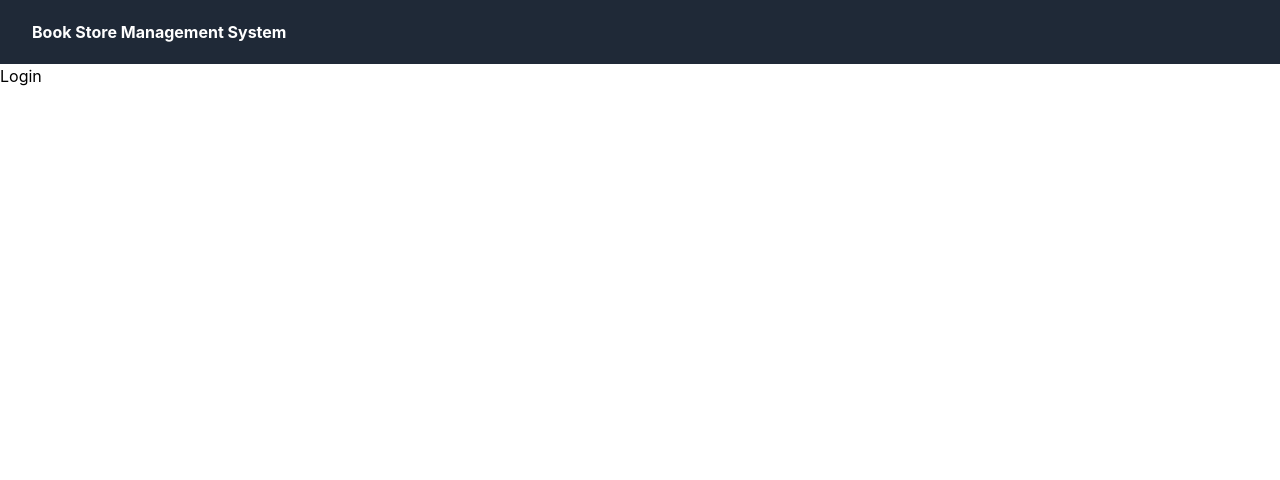
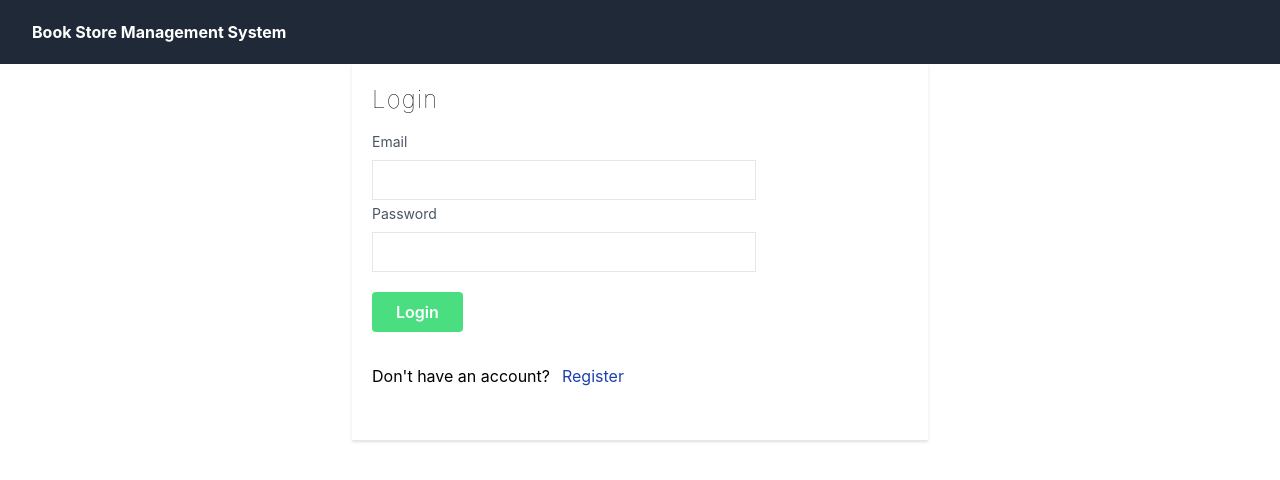
Before and after one commit to giangtran90/Book_Store_Management, a React (Create React App) app in the folder book-store-frontend/: page / in a window 1280 px wide. Shown: the top 480 px of the page. Built offline with nearby package versions, Linux system fonts and the light colour scheme.

Commit message:
Frontend: create UI Login

```diff
--- a/book-store-frontend/src/App.js
+++ b/book-store-frontend/src/App.js
@@ -3,6 +3,7 @@ import './App.css';
 import Navbar from './components/Navbar';
 import Register from './components/Register';
 import Login from './components/Login';
+import Home from './components/Home';
 
 function App() {
   return (
@@ -12,6 +13,7 @@ function App() {
         <Routes>
           <Route path='/' element={<Login/>}></Route>
           <Route path='/register' element={<Register />}></Route>
+          <Route path='/home' element={<Home />}></Route>
         </Routes>
       </BrowserRouter>
     </>
--- /dev/null
+++ b/book-store-frontend/src/components/Home.js
@@ -0,0 +1,9 @@
+import React from 'react'
+
+const Home = () => {
+  return (
+    <div>Home</div>
+  )
+}
+
+export default Home
--- a/book-store-frontend/src/components/Login.js
+++ b/book-store-frontend/src/components/Login.js
@@ -1,8 +1,60 @@
-import React from 'react'
+import React, { useState } from 'react'
+import { useNavigate } from 'react-router-dom'
+import UserService from '../services/UserService';
 
 const Login = () => {
+    // init object
+    const [login, setLogin] = useState({
+        email: "",
+        password: ""
+    });
+
+    const navigate = useNavigate();
+
+    // event handle change
+    const handleChange = (e) => {
+        const value = e.target.value;
+        setLogin({...login, [e.target.name]: value})
+    }
+
+    // click button Login
+    const loginUser = (e) => {
+        e.preventDefault();
+        UserService.loginByEmailAndPassword(login).then((response) => {
+            if (response.data.message == "Login Success"){
+                navigate("/home");
+            } else {
+                alert ("Email or password not right")
+            }
+        }).catch((error) => {
+            console.log(error);
+        })
+
+    }
+
   return (
-    <div>Login</div>
+    <div className='flex max-w-xl mx-auto shadow border-b'>
+        <div className='px-5 py-5'>
+            <div className='font-thin text-2xl tracking-wider'>
+                <h1>Login</h1>
+            </div>
+            <div className='items-center justify-center h-14 w-full my-4'>
+                <label className='block text-gray-600 text-sm font-normal'>Email</label>
+                <input type='email' name='email' value={login.email} onChange={(e) => {handleChange(e)}} className='h-10 w-96 border mt-2 px-2 py-2'></input>
+            </div>
+            <div className='items-center justify-center h-14 w-full my-4'>
+                <label className='block text-gray-600 text-sm font-normal'>Password</label>
+                <input type='password' name='password' value={login.password} onChange={(e) => {handleChange(e)}} className='h-10 w-96 border mt-2 px-2 py-2'></input>
+            </div>
+            <div className='items-center justify-center h-14 w-full my-4 space-x-3 pt-4'>
+                <button onClick={loginUser} className='rounded text-white font-semibold bg-green-400 hover:bg-green-700 px-6 py-2'>Login</button>
+            </div>
+            <div className='items-center justify-center h-14 w-full my-4 space-x-3 pt-4'>
+                <span>Don't have an account?</span>
+                <a onClick={() => {navigate("/register")}} className='text-blue-800 hover:text-red-500 hover:cursor-pointer'>Register</a>
+            </div>
+        </div>
+    </div>
   )
 }
 
--- a/book-store-frontend/src/services/UserService.js
+++ b/book-store-frontend/src/services/UserService.js
@@ -7,6 +7,10 @@ class UserService {
     registerUser(user){
         return axios.post(USER_API_BASE_URL + "users", user);
     }
+
+    loginByEmailAndPassword(login){
+        return axios.post(USER_API_BASE_URL + "login", login);
+    }
 }
 
 export default new UserService()
```
